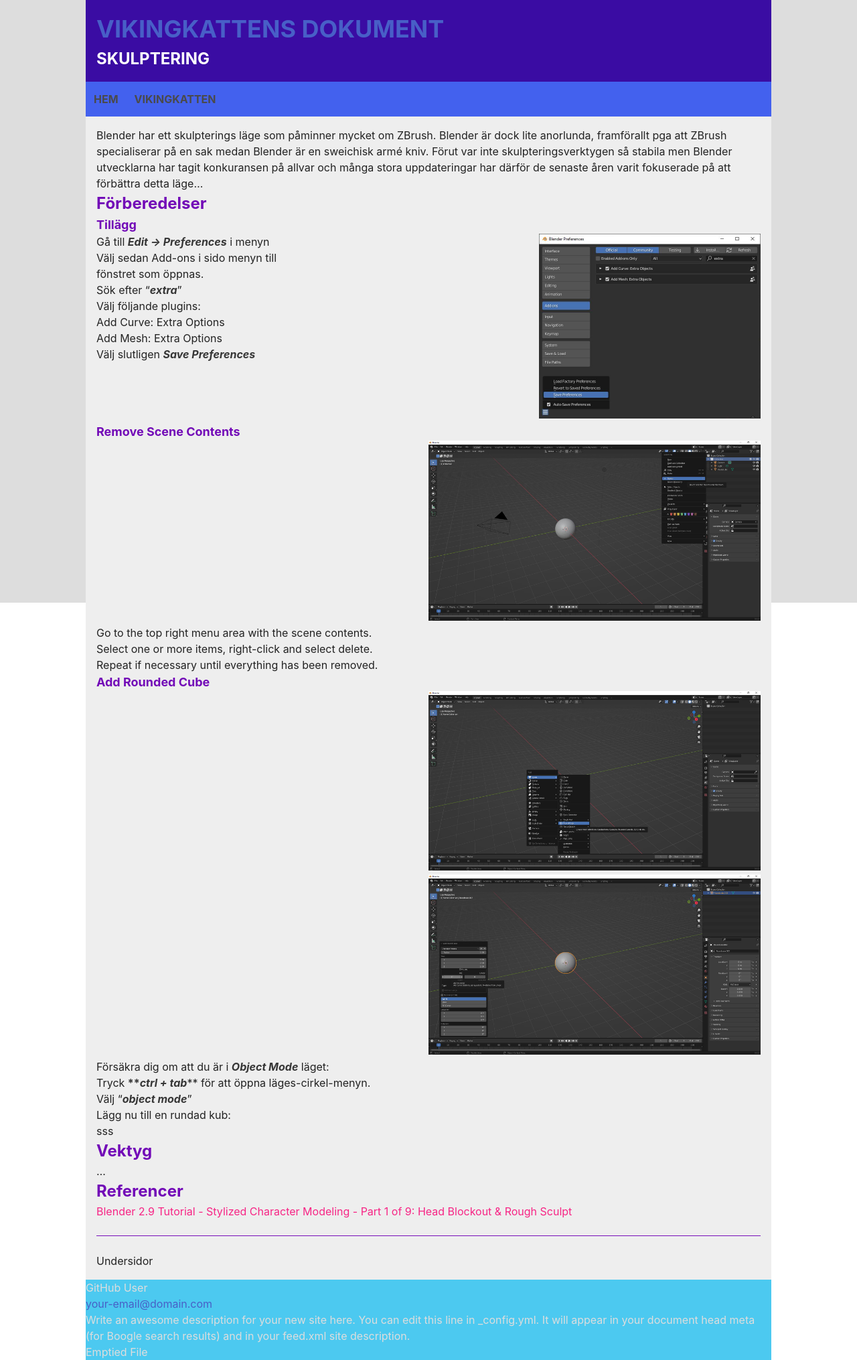
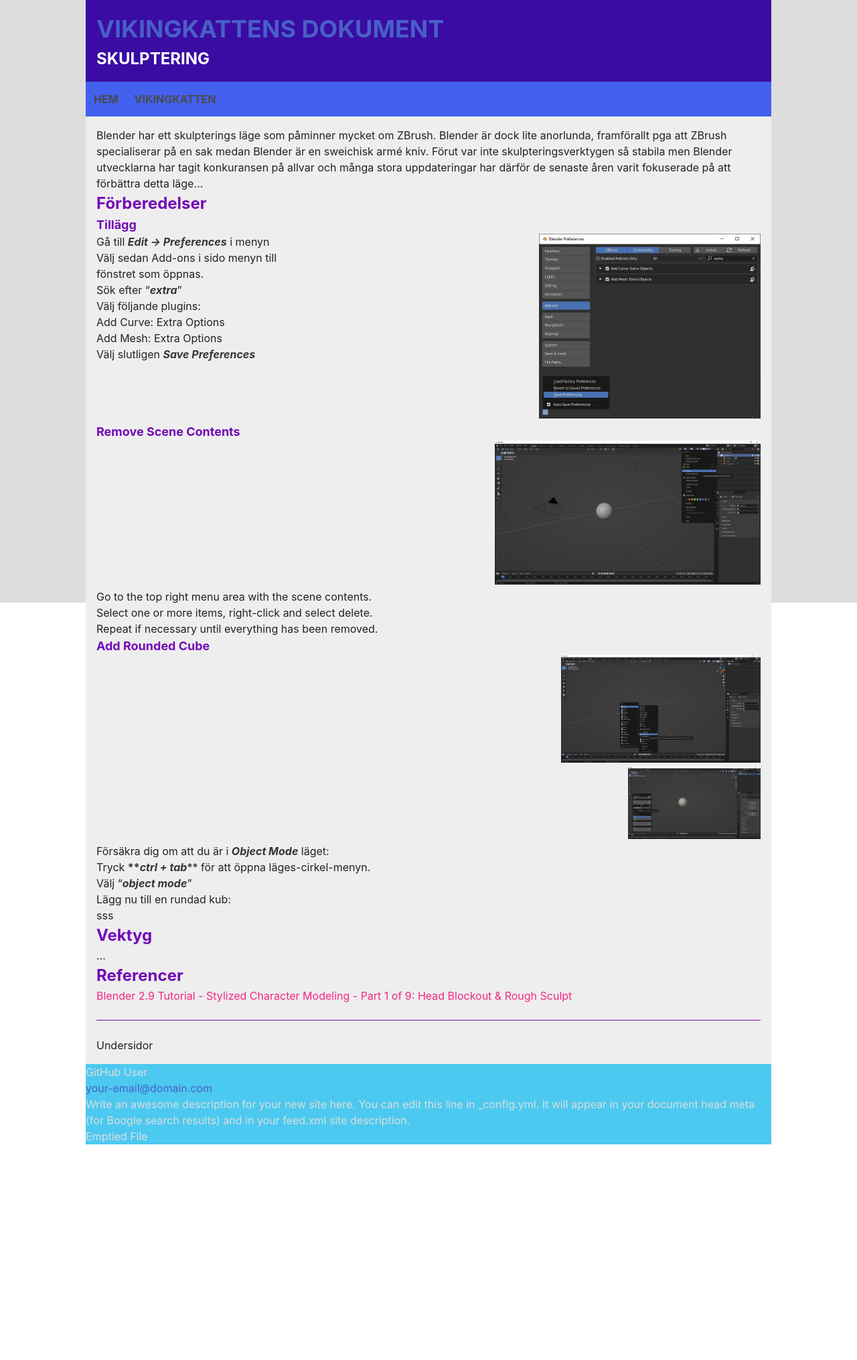
Before and after one commit to viking-cat/dokument, a Jekyll site: the page built from _pages/grafik/blender/skulptering.md, in a window 1280 px wide. Shown: the whole page at 67% size. Built offline with Jekyll 4.4.1, drawn with Linux system fonts in a browser that asks for light colours; after the commit the page ends 1709 px from its top, so only the background shows below that.

Commit message:
Update skulptering.md

```diff
--- a/_pages/grafik/blender/skulptering.md
+++ b/_pages/grafik/blender/skulptering.md
@@ -27,7 +27,7 @@ Blender har ett skulpterings läge som påminner mycket om ZBrush. Blender är d
 ## Remove Scene Contents
 
 <div style="float:right; text-align:right;">
-  <img src="/dokument/assets/blender-sculpting-delete_sceen_contents.JPG" alt="Preference Window" width="50%" height="50%">
+  <img src="/dokument/assets/blender-sculpting-delete_sceen_contents.JPG" alt="Preference Window" width="40%" height="50%">
 </div>
 
 * Go to the top right menu area with the scene contents.
@@ -39,8 +39,9 @@ Blender har ett skulpterings läge som påminner mycket om ZBrush. Blender är d
 ## Add Rounded Cube
 
 <div style="float:right; text-align:right;">
-  <img src="/dokument/assets/blender-sculpting-add_rounded_cube.JPG" alt="Preference Window" width="50%" height="50%">
-  <img src="/dokument/assets/blender-sculpting-add_rounded_cube-options.JPG" alt="Preference Window" width="50%" height="50%">
+  <img src="/dokument/assets/blender-sculpting-add_rounded_cube.JPG" alt="Preference Window" width="30%" height="50%">
+  <br/>
+  <img src="/dokument/assets/blender-sculpting-add_rounded_cube-options.JPG" alt="Preference Window" width="20%" height="50%">
 </div>
 
 Försäkra dig om att du är i ***Object Mode*** läget:
```
